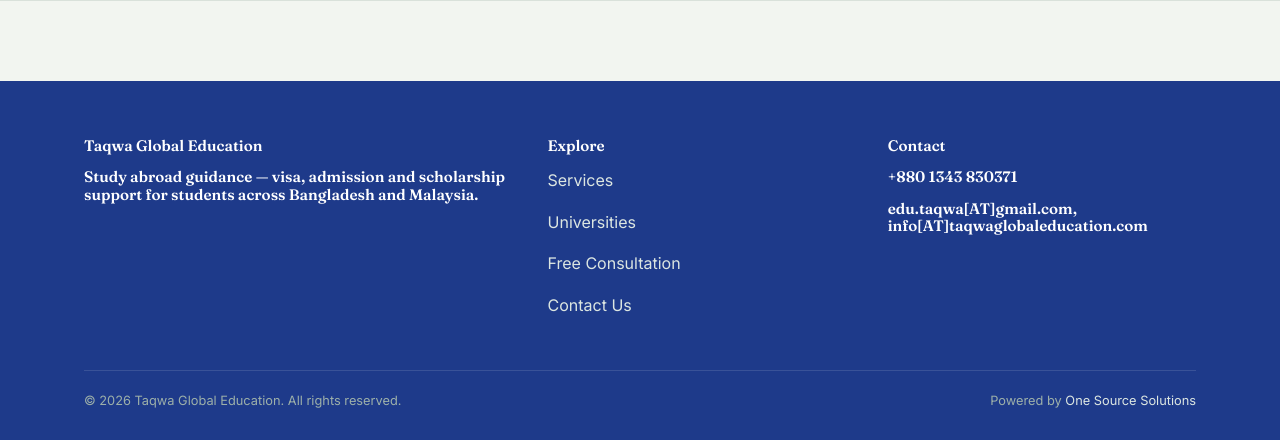
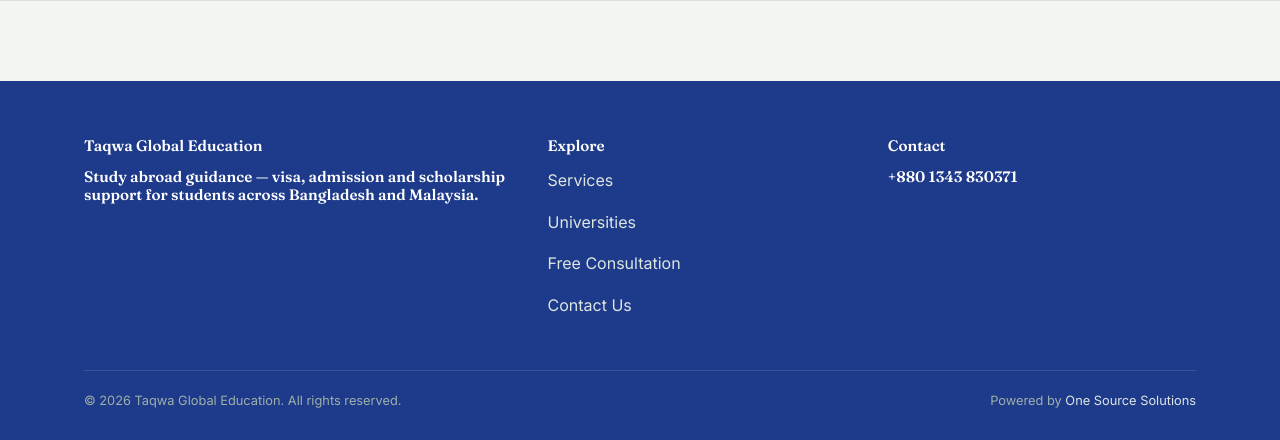
Before and after one commit to iceslice/taqwa, a Django app: page /en/ in a window 1280 px wide. Shown: the part 1717-2157 px from the top of the page. Run offline with Django 5.2, Linux system fonts and the light colour scheme; data comes from the database, SQL or seed files in the repository; data that the repository does not hold is empty; some libraries are stand-ins or nearby versions.

Commit message:
footer.html updated.

```diff
--- a/templates/partials/footer.html
+++ b/templates/partials/footer.html
@@ -67,7 +67,7 @@
             <div>
                 <h4>{% trans "Contact" %}</h4>
                 <h4>{{ site.phone|default:"+880 1343 830371" }}</h4>
-                <h4>{{ site.email|default:"edu.taqwa[AT]gmail.com, info[AT]taqwaglobaleducation.com" }}</h4>
+                <!-- <h4>{{ site.email|default:"edu.taqwa[AT]gmail.com, info[AT]taqwaglobaleducation.com" }}</h4> -->
                 {% if site.address %}<h4>{{ site.address|linebreaksbr }}</h4>{% endif %}
             </div>
         </div>
```
